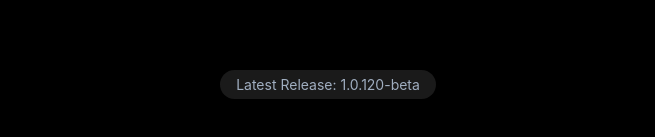
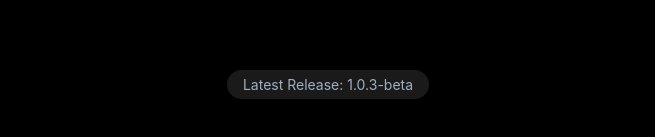
Before and after one commit to Sechorda/secOS, a React (Vite) app: page / in a window 1280 px wide. Shown: the part 316-453 px from the top of the page, without its empty margins (312-967 px from the left). Built offline with nearby package versions, Linux system fonts and the light colour scheme.

Commit message:
Update version to v1.0.3-beta

```diff
--- a/src/App.jsx
+++ b/src/App.jsx
@@ -26,7 +26,7 @@ export default function App() {
         />
 
         <div className="version">
-          Latest Release: 1.0.120-beta
+          Latest Release: 1.0.3-beta
         </div>
 
         <div className="downloads-container">
```
